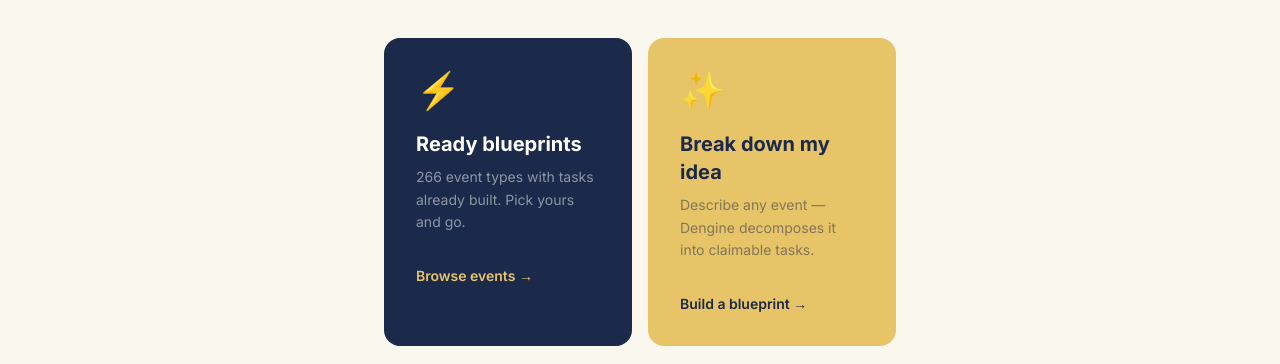
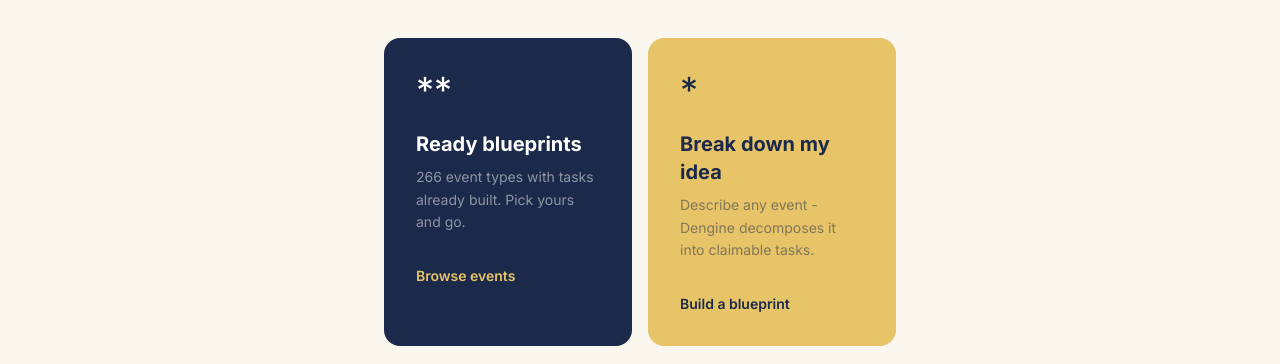
Before and after one commit to unikmo/Dengine, a Next.js app: page / in a window 1280 px wide. Shown: the part 356-720 px from the top of the page. Built offline with nearby package versions, Linux system fonts and the light colour scheme.

Commit message:
Fix homepage encoding

```diff
--- a/app/page.tsx
+++ b/app/page.tsx
@@ -2,32 +2,27 @@
   return (
     <main className="min-h-[85vh] flex flex-col items-center justify-center px-6">
       <div className="text-center max-w-2xl mx-auto">
-
         <p className="text-xs font-bold tracking-widest text-gold uppercase mb-8">Dengine</p>
-
         <h1 className="text-5xl sm:text-6xl font-bold text-navy mb-5 leading-tight">
           Plan any event.<br />In minutes.
         </h1>
-
         <p className="text-gray-400 text-lg mb-16">
           266 event types. Every task decomposed. Anyone can help.
         </p>
-
         <div className="grid sm:grid-cols-2 gap-4 max-w-lg mx-auto">
           <a href="/browse" className="bg-navy text-white rounded-2xl p-8 text-left hover:bg-navy/90 transition-all group">
-            <div className="text-4xl mb-5">⚡</div>
+            <div className="text-4xl mb-5">**</div>
             <div className="font-bold text-xl mb-2">Ready blueprints</div>
             <div className="text-white/50 text-sm leading-relaxed">266 event types with tasks already built. Pick yours and go.</div>
-            <div className="mt-8 text-gold text-sm font-semibold group-hover:underline">Browse events →</div>
+            <div className="mt-8 text-gold text-sm font-semibold group-hover:underline">Browse events</div>
           </a>
           <a href="/custom" className="bg-gold text-navy rounded-2xl p-8 text-left hover:bg-yellow-300 transition-all group">
-            <div className="text-4xl mb-5">✨</div>
+            <div className="text-4xl mb-5">*</div>
             <div className="font-bold text-xl mb-2">Break down my idea</div>
-            <div className="text-navy/50 text-sm leading-relaxed">Describe any event — Dengine decomposes it into claimable tasks.</div>
-            <div className="mt-8 text-navy text-sm font-semibold group-hover:underline">Build a blueprint →</div>
+            <div className="text-navy/50 text-sm leading-relaxed">Describe any event - Dengine decomposes it into claimable tasks.</div>
+            <div className="mt-8 text-navy text-sm font-semibold group-hover:underline">Build a blueprint</div>
           </a>
         </div>
-
       </div>
     </main>
   )
```
